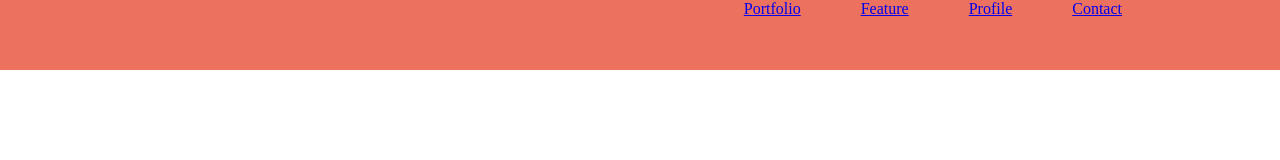
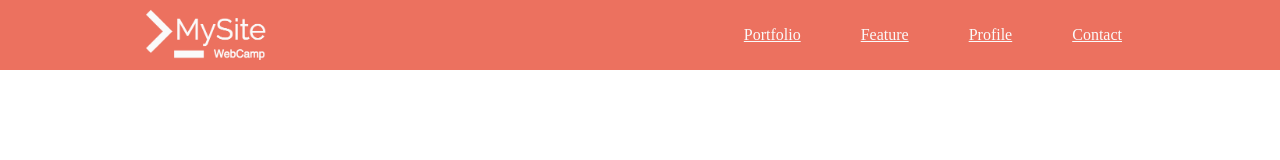
Before and after one commit to kazukihoshi/my_style, a plain HTML site: page index.html in a window 1280 px wide. Drawn offline with Linux system fonts and the light colour scheme.

Commit message:
[add]header作成

```diff
--- a/index.html
+++ b/index.html
@@ -9,8 +9,13 @@
   <body>
     <header>
       <div class="container header-wrapper">
-        <div class="logo">
-          <a class="logo_image" src="img3/logo.png" alt = "logo">
+        <a href ="#mv">
+          <img class="logo_image" src="img3/logo.png" alt = "logo">
+        </a>
+        <div class="menu-box">
+          <span class="list-bar"></span>
+          <span class="list-bar"></span>
+          <span class="list-bar"></span>
         </div>
         <nav>
           <ul class="nav-list">
--- a/style.css
+++ b/style.css
@@ -11,21 +11,23 @@ header {
   background-color: #EC715F;
 }
 
+.header-wrapper {
+  display: flex;
+  justify-content: space-between;
+  font-size: 0;
+}
+
 .container {
   width: 1024px;
-  justify-content: space-between;
   margin: 0 auto;
 }
 
 .logo_image {
-  float: left;
-  height: 60px;
-  width: 80px;
+  height: 70px;
 }
 
 .nav-list {
   display: flex;
-  justify-content: flex-end;
 }
 
 /*ナビリスト*/
@@ -34,4 +36,9 @@ header {
   color: #FAFAFA;
   list-style: none;
   margin: 0 30px;
+  line-height: 70px;
 }
+
+.nav-list-item a {
+  color: #FAFAFA;
+}
```
